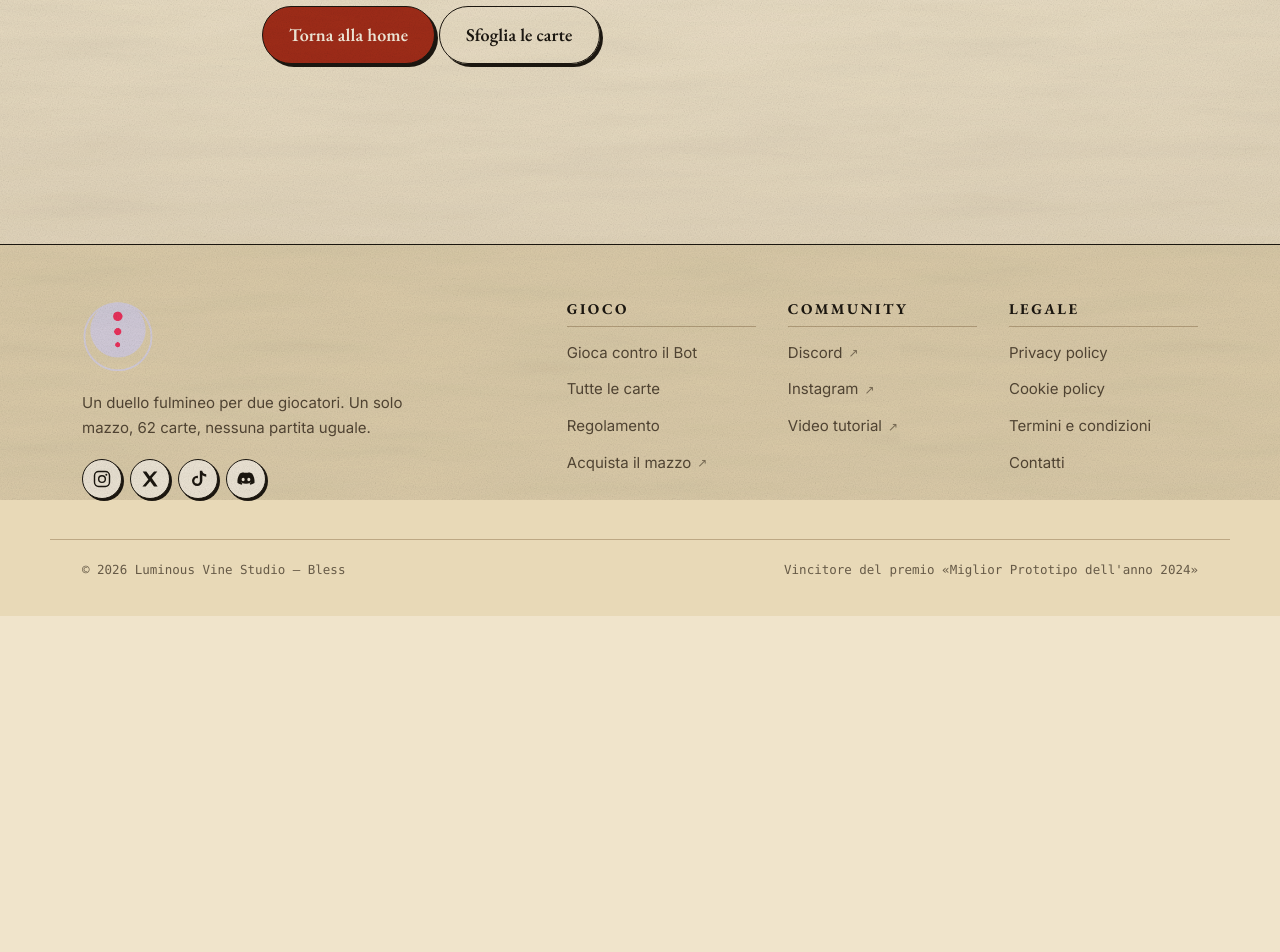
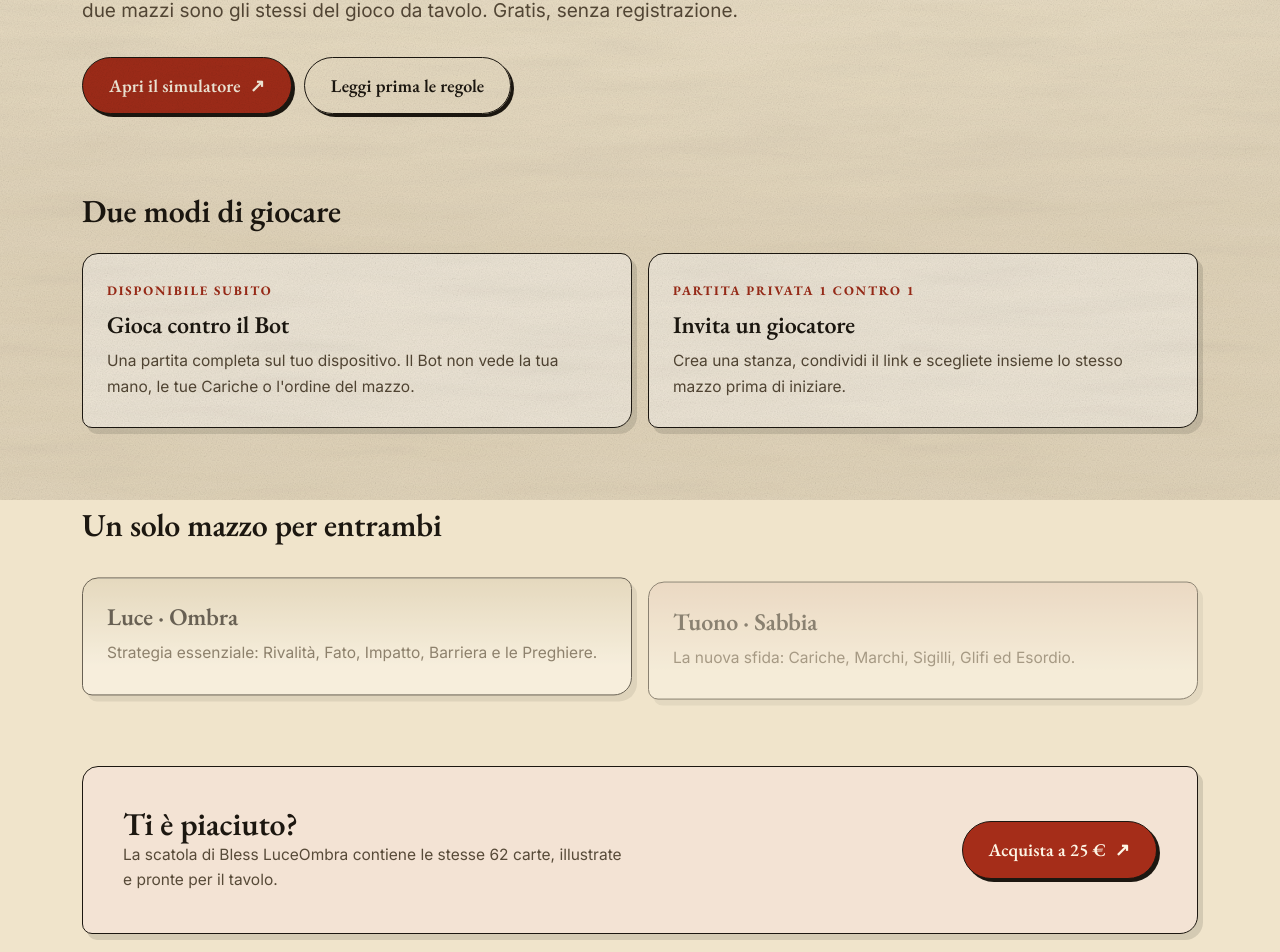
Before and after one commit to Gnottero/Bless, a Next.js app: page /gioco in a window 1280 px wide. Before the commit this address had no page. Shown: the part 300-1252 px from the top of the page. Before the commit the page ends 916 px from the top, so only its background shows below. Built offline with nearby package versions, Linux system fonts and the light colour scheme.

Commit message:
Add placeholder page for the online simulator

```diff
--- /dev/null
+++ b/src/app/gioco/page.module.css
@@ -0,0 +1,115 @@
+.page {
+  padding-block: clamp(32px, 6vw, 64px) clamp(56px, 8vw, 96px);
+}
+
+.header {
+  max-width: 68ch;
+}
+
+.title {
+  font-size: clamp(34px, 6.5vw, 62px);
+  margin-top: 16px;
+}
+
+.cta {
+  display: flex;
+  flex-wrap: wrap;
+  gap: 12px;
+  margin-top: 30px;
+}
+
+.block {
+  margin-top: clamp(48px, 7vw, 80px);
+}
+
+.h2 {
+  font-size: clamp(22px, 3.4vw, 32px);
+}
+
+.grid {
+  display: grid;
+  gap: 16px;
+  margin-top: 24px;
+}
+
+.tile {
+  position: relative;
+  overflow: hidden;
+  padding: 26px 24px 28px;
+  display: grid;
+  gap: 10px;
+  align-content: start;
+}
+
+.tile[data-form]::before {
+  content: "";
+  position: absolute;
+  inset: 0 0 auto 0;
+  height: 88px;
+  pointer-events: none;
+  background: linear-gradient(
+    180deg,
+    color-mix(in srgb, var(--edge, var(--accent)) 22%, transparent),
+    transparent
+  );
+}
+
+.tile > * {
+  position: relative;
+}
+
+.tile[data-form="Luce"] {
+  --edge: var(--form-light);
+}
+
+.tile[data-form="Duale"] {
+  --edge: var(--form-dual);
+}
+
+.tag {
+  font-family: var(--font-display);
+  font-size: 13px;
+  font-weight: 700;
+  letter-spacing: 0.14em;
+  text-transform: uppercase;
+  color: var(--accent);
+}
+
+.tileTitle {
+  font-size: 24px;
+}
+
+.tileText {
+  color: var(--text-2);
+  font-size: 15.5px;
+  max-width: 52ch;
+}
+
+.buy {
+  margin-top: clamp(48px, 7vw, 80px);
+  padding: clamp(26px, 4vw, 40px);
+  display: grid;
+  gap: 22px;
+  align-items: center;
+  background: color-mix(in srgb, var(--accent) 9%, var(--surface));
+}
+
+.footnote {
+  margin-top: 32px;
+  font-family: var(--font-display);
+  font-style: italic;
+  font-size: 14.5px;
+  color: var(--text-3);
+}
+
+@media (min-width: 700px) {
+  .grid {
+    grid-template-columns: repeat(2, minmax(0, 1fr));
+  }
+}
+
+@media (min-width: 900px) {
+  .buy {
+    grid-template-columns: minmax(0, 1fr) auto;
+  }
+}
--- /dev/null
+++ b/src/app/gioco/page.tsx
@@ -0,0 +1,142 @@
+import type { Metadata } from "next";
+import Link from "next/link";
+import ExternalLink from "@/components/ExternalLink";
+import type { Form } from "@/data/cards";
+import { OG_BASE, OG_IMAGE, PRODUCT, SITE } from "@/lib/site";
+import styles from "./page.module.css";
+
+/**
+ * Placeholder for the online simulator.
+ *
+ * The simulator (bot, private rooms, match history) is a separate app and
+ * its code isn't in this repo. This page exists because the header, footer,
+ * CTAs and sitemap all link to /gioco.
+ *
+ * TODO: drop the simulator in here once we have it. Header, footer, colours
+ * and animations already come from the layout.
+ */
+
+const SIMULATOR_URL = "https://www.blesscardgame.com/gioco";
+
+export const metadata: Metadata = {
+  title: { absolute: "Gioca a Bless online, gratis · Bless" },
+  description:
+    "Affronta il Bot o apri una stanza privata e invita un amico. Stesse regole e stessi mazzi del gioco da tavolo, direttamente dal browser.",
+  alternates: { canonical: "/gioco" },
+  openGraph: {
+    ...OG_BASE,
+    url: "/gioco",
+    title: "Bless · Il tavolo è pronto",
+    description:
+      "Gioca gratis contro il Bot o invita un altro giocatore in una stanza privata.",
+    images: [{ ...OG_IMAGE, alt: "Il tavolo di Bless" }],
+  },
+  twitter: {
+    title: "Bless · Il tavolo è pronto",
+    description: "Gioca gratis contro il Bot o invita un altro giocatore.",
+    images: [OG_IMAGE.url],
+  },
+};
+
+const MODES = [
+  {
+    tag: "Disponibile subito",
+    title: "Gioca contro il Bot",
+    text:
+      "Una partita completa sul tuo dispositivo. Il Bot non vede la tua mano, le tue Cariche o l'ordine del mazzo.",
+  },
+  {
+    tag: "Partita privata 1 contro 1",
+    title: "Invita un giocatore",
+    text:
+      "Crea una stanza, condividi il link e scegliete insieme lo stesso mazzo prima di iniziare.",
+  },
+];
+
+const DECKS: { name: string; text: string; form: Form }[] = [
+  {
+    name: "Luce · Ombra",
+    text: "Strategia essenziale: Rivalità, Fato, Impatto, Barriera e le Preghiere.",
+    form: "Luce",
+  },
+  {
+    name: "Tuono · Sabbia",
+    text: "La nuova sfida: Cariche, Marchi, Sigilli, Glifi ed Esordio.",
+    form: "Duale",
+  },
+];
+
+export default function PlayPage() {
+  return (
+    <div className={`wrap ${styles.page}`}>
+      <header className={styles.header}>
+        <p className="eyebrow">Simulatore ufficiale</p>
+        <h1 className={styles.title}>Il tavolo è pronto.</h1>
+        <p className="lede">
+          Affronta il Bot oppure apri una stanza privata e invita un amico. Le regole e
+          i due mazzi sono gli stessi del gioco da tavolo. Gratis, senza registrazione.
+        </p>
+        <div className={styles.cta}>
+          <ExternalLink href={SIMULATOR_URL} className="btn">
+            Apri il simulatore
+            <span aria-hidden="true">↗</span>
+          </ExternalLink>
+          <Link href="/rules" className="btn btn--ghost">
+            Leggi prima le regole
+          </Link>
+        </div>
+      </header>
+
+      <section className={styles.block} aria-labelledby="modi">
+        <h2 id="modi" className={styles.h2}>
+          Due modi di giocare
+        </h2>
+        <div className={styles.grid} data-reveal-group>
+          {MODES.map((m) => (
+            <article key={m.title} className={`panel ${styles.tile}`} data-reveal>
+              <p className={styles.tag}>{m.tag}</p>
+              <h3 className={styles.tileTitle}>{m.title}</h3>
+              <p className={styles.tileText}>{m.text}</p>
+            </article>
+          ))}
+        </div>
+      </section>
+
+      <section className={styles.block} aria-labelledby="mazzi">
+        <h2 id="mazzi" className={styles.h2}>
+          Un solo mazzo per entrambi
+        </h2>
+        <div className={styles.grid} data-reveal-group>
+          {DECKS.map((m) => (
+            <article
+              key={m.name}
+              className={`panel ${styles.tile}`}
+              data-form={m.form}
+              data-reveal
+            >
+              <h3 className={styles.tileTitle}>{m.name}</h3>
+              <p className={styles.tileText}>{m.text}</p>
+            </article>
+          ))}
+        </div>
+      </section>
+
+      <section className={`panel ${styles.buy}`}>
+        <div>
+          <h2 className={styles.h2}>Ti è piaciuto?</h2>
+          <p className={styles.tileText}>
+            La scatola di {PRODUCT.name} contiene le stesse {PRODUCT.cards} carte,
+            illustrate e pronte per il tavolo.
+          </p>
+        </div>
+        <ExternalLink href={PRODUCT.shop} className="btn">
+          Acquista a {PRODUCT.price} €<span aria-hidden="true">↗</span>
+        </ExternalLink>
+      </section>
+
+      <p className={styles.footnote}>
+        Il simulatore è un&apos;applicazione separata di {SITE.studio}.
+      </p>
+    </div>
+  );
+}
```
